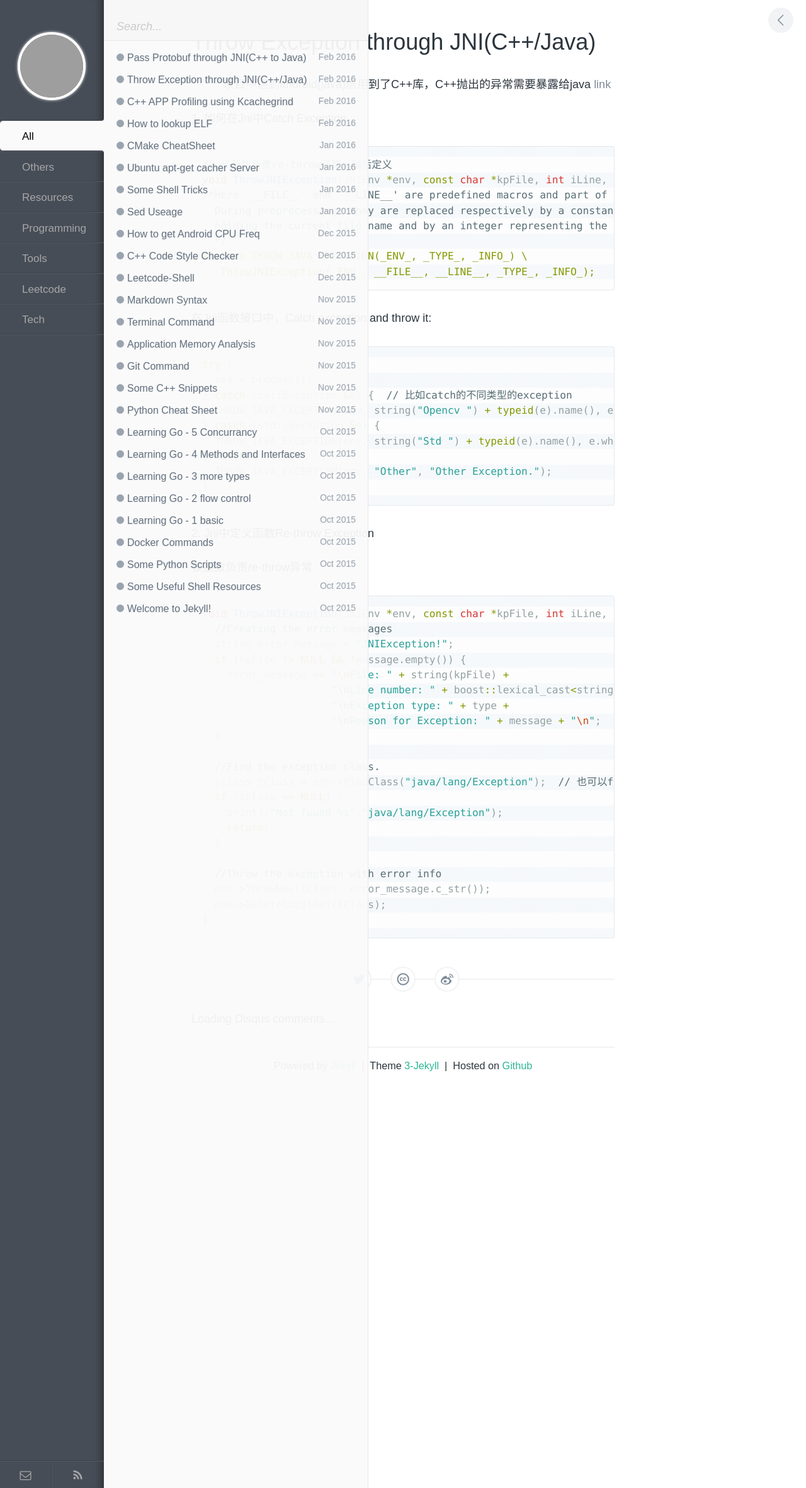
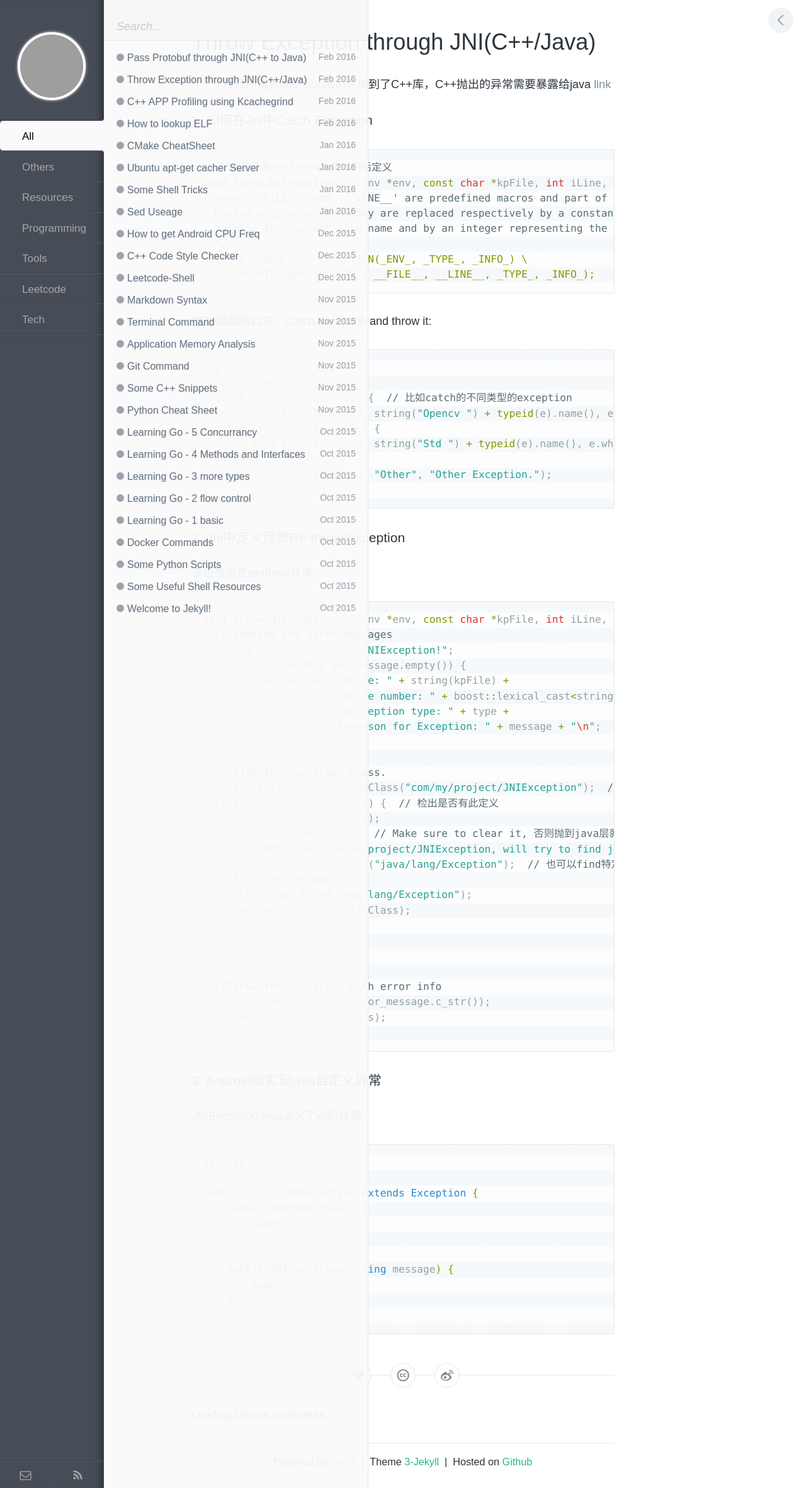
Before and after one commit to wykvictor/wykvictor.github.io, a Jekyll site: the page built from _posts/Tech/2016-02-18-JNI-C++-Throw-Exception-to-Java.md, in a window 1280 px wide. Shown: the whole page at 63% size. Built offline with Jekyll 4.4.1, drawn with Linux system fonts in a browser that asks for light colours; comment, search, counter and statistics services are not loaded; grey boxes are pictures that could not be loaded.

Commit message:
add own-defined jni exception

```diff
--- a/_posts/Tech/2016-02-18-JNI-C++-Throw-Exception-to-Java.md
+++ b/_posts/Tech/2016-02-18-JNI-C++-Throw-Exception-to-Java.md
@@ -9,7 +9,7 @@ categories: Tech
 >  项目中遇到android(java)层用到了C++库，C++抛出的异常需要暴露给java
 [link](http://www.codeproject.com/Articles/17558/Exception-handling-in-JNI)
 
-#### 1. 如何在Jni中Catch Exception
+### 1. 如何在Jni中Catch Exception
 {% highlight C++ %}
 // 该函数负责re-throw异常，稍后定义
 void ThrowJNIException(JNIEnv *env, const char *kpFile, int iLine, const string &type, const string &message);
@@ -33,7 +33,7 @@ try {
 }
 {% endhighlight %}
 
-#### 2. Jni中定义函数Re-throw Exception
+### 2. Jni中定义函数Re-throw Exception
 该函数负责re-throw异常
 {% highlight C++ %}
 void ThrowJNIException(JNIEnv *env, const char *kpFile, int iLine, const string &type, const string &message) {
@@ -46,11 +46,18 @@ void ThrowJNIException(JNIEnv *env, const char *kpFile, int iLine, const string
                      "\nReason for Exception: " + message + "\n";
   }
 
-  //Find the exception class.
-  jclass tClass = env->FindClass("java/lang/Exception");  // 也可以find特定类型:IOExpection,OutOfMemoryError...
-  if (tClass == NULL) {
-    printf("Not found %s","java/lang/Exception");
-    return;
+  // Find the exception class.
+  jclass tClass = env->FindClass("com/my/project/JNIException");  // java端自定义异常，这样可以与java本身的异常区分
+  if (env->ExceptionCheck()) {  // 检出是否有此定义
+    env->ExceptionDescribe();
+    env->ExceptionClear();  // Make sure to clear it, 否则抛到java层就乱了
+    LOGE("Not found com/my/project/JNIException, will try to find java/lang/Exception");
+    tClass = env->FindClass("java/lang/Exception");  // 也可以find特定类型:IOExpection,OutOfMemoryError...
+    if (tClass == NULL) {
+      LOGE("Not found java/lang/Exception");
+      env->DeleteLocalRef(tClass);
+      return;
+    }
   }
 
   //Throw the exception with error info
@@ -58,3 +65,19 @@ void ThrowJNIException(JNIEnv *env, const char *kpFile, int iLine, const string
   env->DeleteLocalRef(tClass);
 }
 {% endhighlight %}
+
+### 3. Android端实现java自定义异常
+JNIException.java定义了jni的异常
+{% highlight Java %}
+package com.my.project;
+
+public class JNIException extends Exception {
+    public JNIException() {
+        super();
+    }
+
+    public JNIException(String message) {
+        super(message);
+    }
+}
+{% endhighlight %}
```
